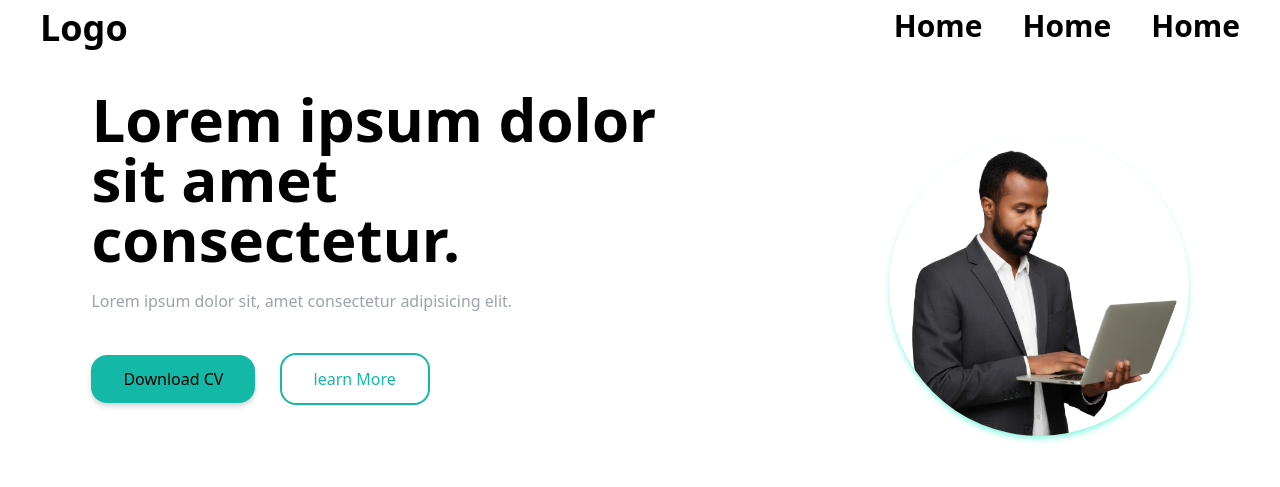
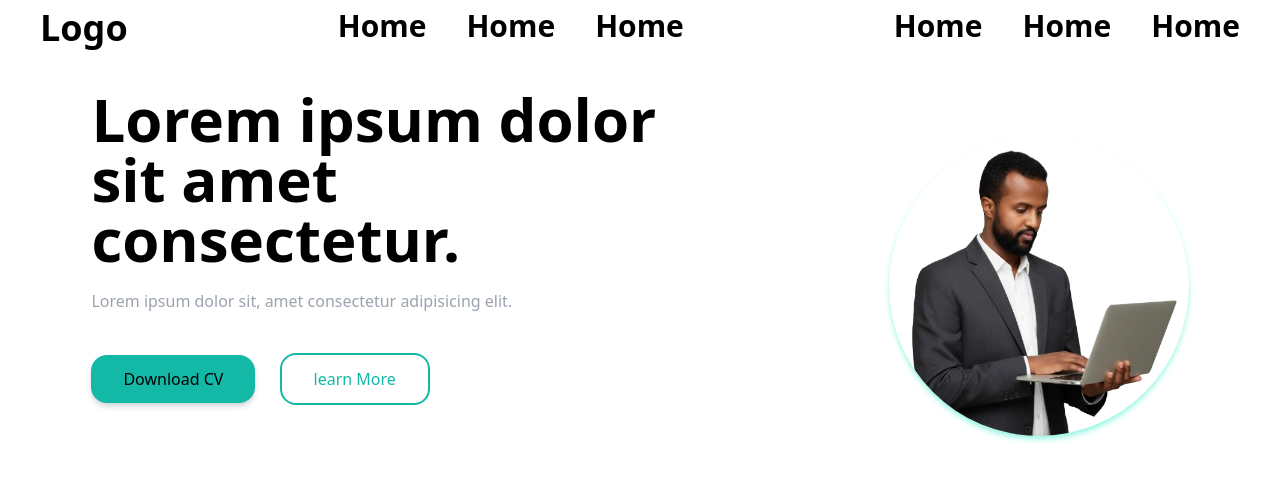
Before and after one commit to JacfarMohaz/firstProject, a plain HTML site: page responisve.html in a window 1280 px wide. Drawn offline with nearby package versions, Linux system fonts and the light colour scheme.

Commit message:
add new ul

```diff
--- a/responisve.html
+++ b/responisve.html
@@ -12,6 +12,11 @@
     <div class="flex justify-between sm:px-10 px-4 py-2">
         <h1 class="text-4xl font-bold">Logo</h1>
 
+        <ul class=" sm:flex hidden space-x-10 text-3xl font-semibold">
+            <li>Home</li>
+            <li>Home</li>
+            <li>Home</li>
+        </ul>
         <ul class=" sm:flex hidden space-x-10 text-3xl font-semibold">
             <li>Home</li>
             <li>Home</li>
```
